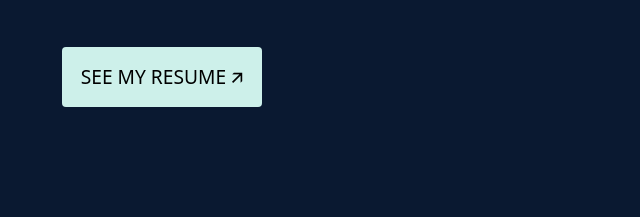
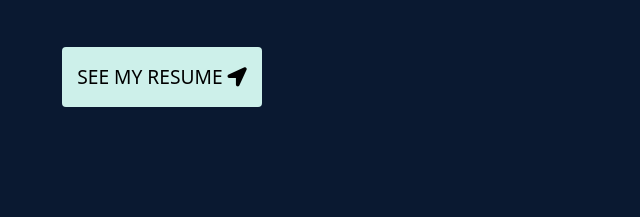
Before and after one commit to Irfan7014/Irfan7014.github.io, a plain HTML site: page index.html in a window 1280 px wide. Shown: the part 563-780 px from the top of the page, 0-640 px from the left. Drawn offline with nearby package versions, Linux system fonts and the light colour scheme.

Commit message:
Update index.html

```diff
--- a/index.html
+++ b/index.html
@@ -70,7 +70,7 @@
                         <a class="fab fa-hackerrank fa-3x socials" href="https://www.hackerrank.com/irfan014"></a>
                     </div>
                     <div class="contact-resume">
-                        <a href="./Resume.pdf"><button class="btn btn-get">SEE MY RESUME 🡭</button></a>
+                        <a href="./Resume.pdf"><button class="btn btn-get">SEE MY RESUME <i class="fas fa-location-arrow"></i></button></a>
                     </div>
                 </div>
                 <div class="col-lg-6">
```
